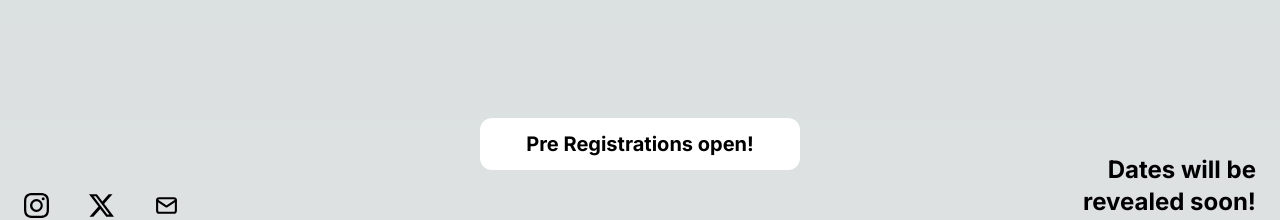
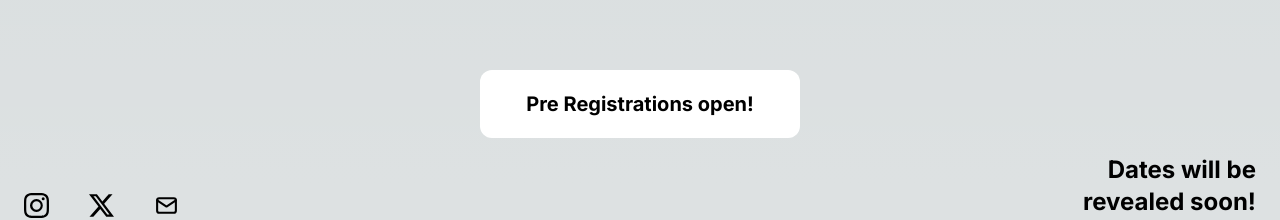
Before and after one commit to BitByte-TPC/CodeRumble2.0, a Next.js app: page / in a window 1280 px wide. Shown: the part 566-786 px from the top of the page. Built offline with nearby package versions, Linux system fonts and the light colour scheme.

Commit message:
add form link

```diff
--- a/components/Navbar.jsx
+++ b/components/Navbar.jsx
@@ -19,7 +19,7 @@ const Navbar = () => (
       </div>
       <button
         onClick={() =>
-          (window.location.href = " https://www.techgig.com/coderumble2.0")
+          (window.location.href = "https://forms.gle/a4WXd1AKptQoHLe89")
         }
         className="hidden md:flex bg-[#1A1A1A] md:px-10 md:py-4 2k:px-12 2k:py-5 rounded-full text-white font-bold text-lg 2k:text-xl hover:bg-[#282828] hover:scale-105 transition-transform duration-300"
       >
--- a/sections/Hero.jsx
+++ b/sections/Hero.jsx
@@ -49,12 +49,12 @@ const Hero = () => {
           <button
             ref={buttonRef}
             onClick={() =>
-              (window.location.href = "https://example.com/pre-register")
+              (window.location.href = "https://forms.gle/a4WXd1AKptQoHLe89")
             }
             onMouseMove={handleMouseMove}
             onMouseEnter={handleMouseEnter}
             onMouseLeave={handleMouseLeave}
-            className="bg-white px-8 py-3 rounded-xl text-black font-bold transition-transform duration-300 z-50 mb-4 w-80 h-22 absolute bottom-12 left-1/2 transform -translate-x-1/2 text-xl overflow-hidden"
+            className="bg-white px-10 py-5 rounded-xl text-black font-bold transition-transform duration-300 z-50 mb-4 w-80 h-22 absolute bottom-20 left-1/2 transform -translate-x-1/2 text-xl overflow-hidden"
             style={{
               filter: isHovered ? "blur(0.5px)" : "none",
               transition: "filter 0.3s ease",
@@ -134,7 +134,7 @@ const Hero = () => {
           </button>
           <button
             onClick={() =>
-              (window.location.href = "https://www.techgig.com/coderumble2.0")
+              (window.location.href = "https://forms.gle/a4WXd1AKptQoHLe89")
             }
             className="md:hidden bg-[#1A1A1A] px-8 py-3 rounded-full text-white font-bold hover:bg-[#282828] hover:scale-105 transition-transform duration-300 z-50"
           >
```
